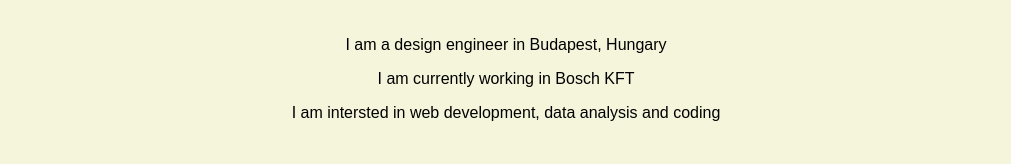
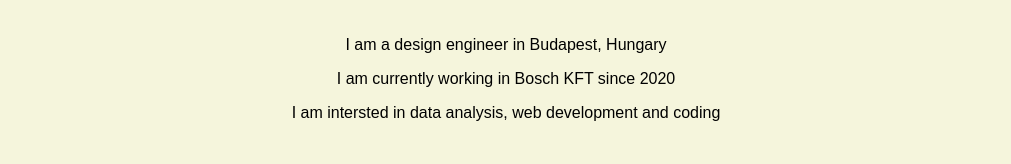
Before and after one commit to luis0657/luis0657.github.io, a plain HTML site: page index.html in a window 1280 px wide. Shown: the part 567-731 px from the top of the page, without its empty margins (134-1145 px from the left). Drawn offline with Linux system fonts and the light colour scheme.

Commit message:
Update index.html

```diff
--- a/index.html
+++ b/index.html
@@ -19,8 +19,8 @@
     <h1>Pablo Garcia's Portal</h1>
     <h2>About Me </h2>
     <p>I am a design engineer in Budapest, Hungary </p>
-    <p>I am currently working in Bosch KFT </p>
-    <p>I am intersted in web development, data analysis and coding</p>
+    <p>I am currently working in Bosch KFT since 2020</p>
+    <p>I am intersted in data analysis, web development and coding</p>
 
     <h2>Credentials and Portfolio</h2>
 
```
